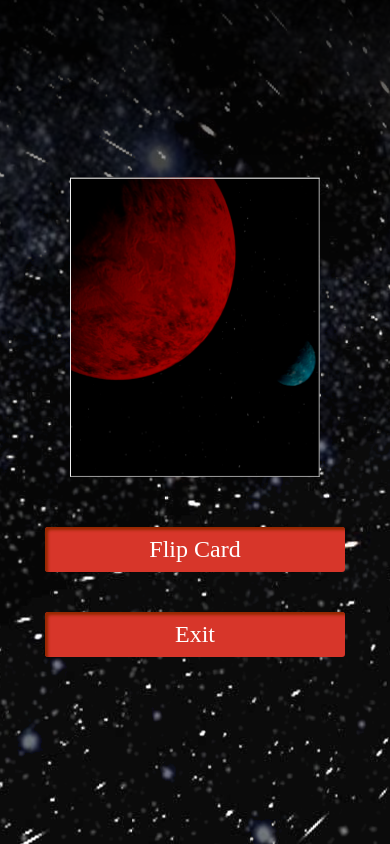
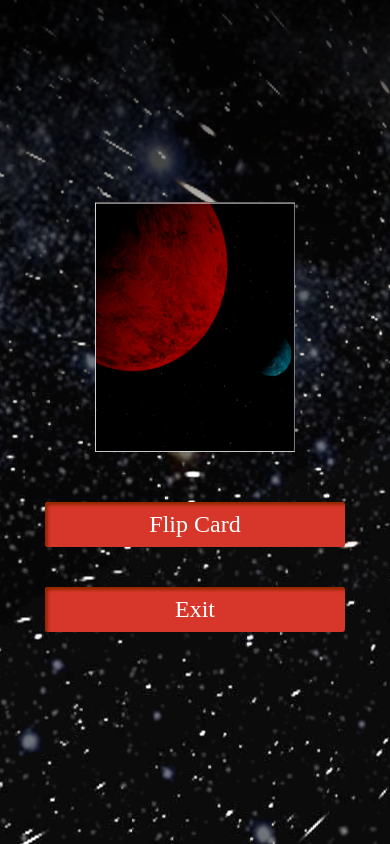
Before and after one commit to angelofmfonseca/star-wars, a React (Create React App) app: page /game in a window 390 px wide. Built offline with nearby package versions, Linux system fonts and the light colour scheme; no server answers.

Commit message:
ajustes de responsividade

```diff
--- a/src/components/card/Card.scss
+++ b/src/components/card/Card.scss
@@ -5,6 +5,11 @@
   height: 300px;
   @include border-radius(3px);
   perspective: 600px;
+
+  @media screen and (max-width: 715px) {
+    width: 200px;
+    height: 250px;
+  }
 
   .card {
     width: 100%;
```
